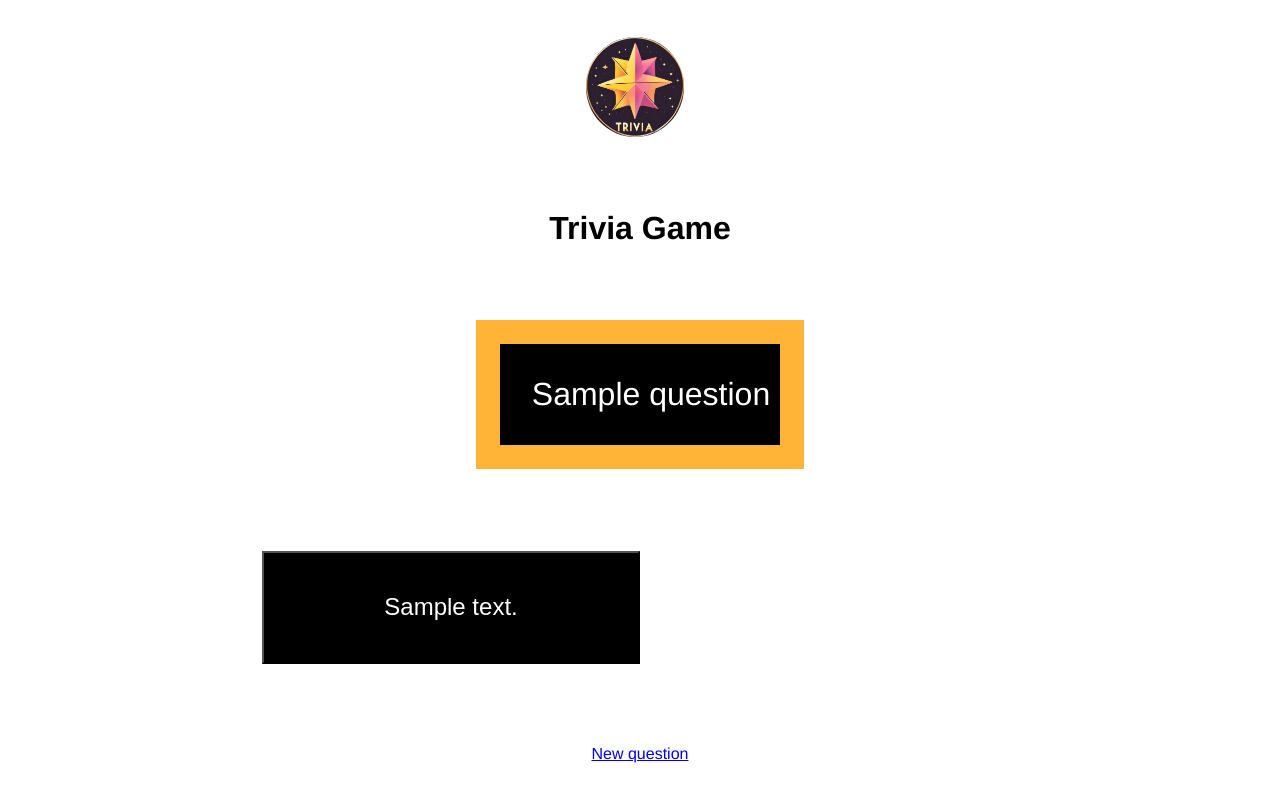
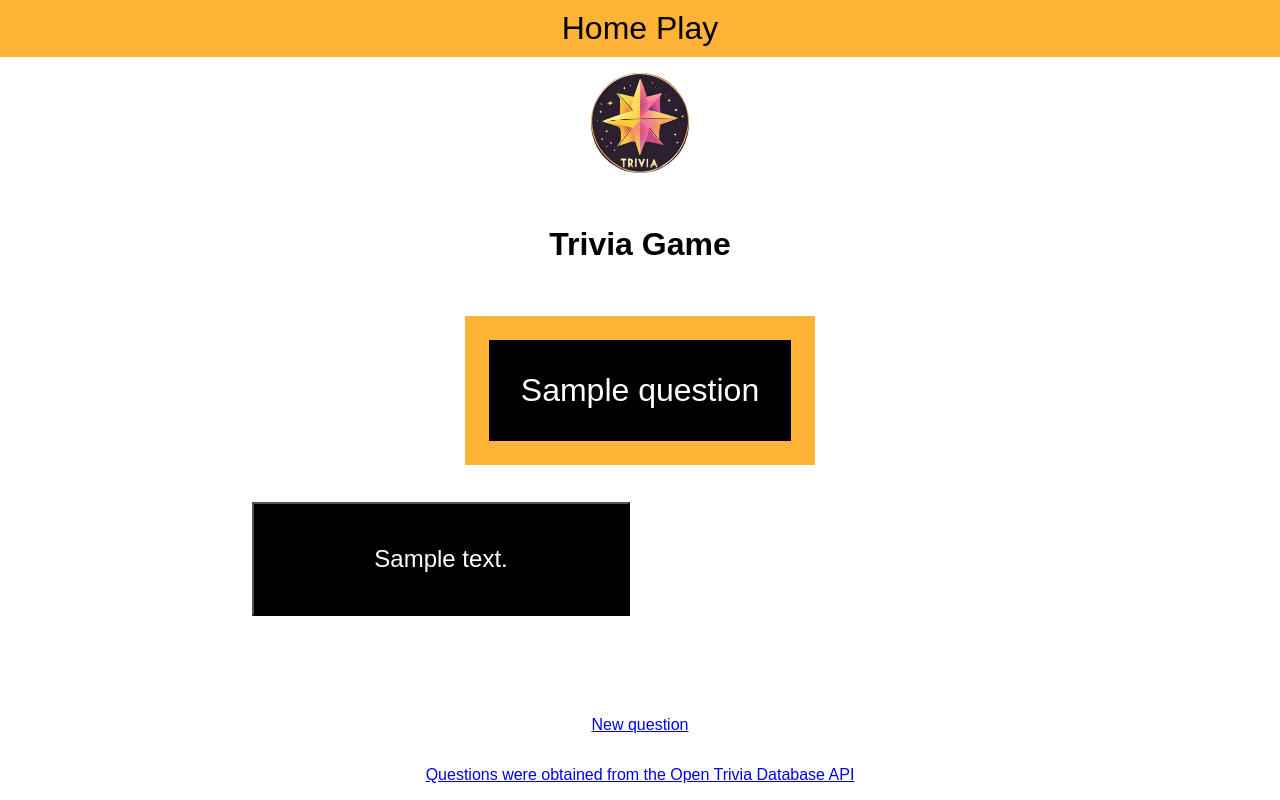
Before and after one commit to Jas-0528/ACIT2911-Project, a Flask app: page /play/1 in a window 1280 px wide. Run offline with Flask 3, Linux system fonts and the light colour scheme; tables that the repository leaves empty hold one stand-in row (values such as "Sample post").

Commit message:
Fix: correct structure and layout issues

```diff
--- a/static/style.css
+++ b/static/style.css
@@ -1,200 +1,112 @@
-* {margin: 0px;}
-
 :root {
-    --text-color:#ffa791;
+    --text-color: #ffa791;
     --background-color: #f9d388;
     --pink: #ff3186;
-    --Bittersweet-pink: #ff725c;
-    --Supernova-yellow: #ffb437;
-    --Mona-lisa-pink: #ff8f8f;
-    --Burgundy-red: #db1049;
-    --Star-pink: #f1728b;
+    --bittersweet-pink: #ff725c;
+    --supernova-yellow: #ffb437;
+    --mona-lisa-pink: #ff8f8f;
+    --burgundy-red: #db1049;
+    --star-pink: #f1728b;
+  }
+
+  * {
+    font-family: Arial, Helvetica, sans-serif;
   }
 
   body {
-    margin: 0;
-    padding: 0; /* Remove any default padding */
-    height: 100vh;
-    font-family: 'Franklin Gothic Medium', 'Arial Narrow', Arial, sans-serif;
+    margin: 0px;
+  }
+
+  nav {
+    background-color: var(--supernova-yellow);
+    padding: 10px 0;
+    font-size: 2em;
+    display: flex;
+    align-items: center;
+  }
+
+  nav ul {
+    margin: auto;
+    padding-inline: 0;
+  }
+
+  nav ul li {
+    display: inline-block;
+  }
+
+  nav a {
+    text-decoration: none;
+    color: black;
+  }
+
+  nav a:hover {
+    border-radius: 25%;
+    padding: 1rem;
+    background-color: var(--bittersweet-pink);
+  }
+
+  .container {
     display: grid;
     place-items: center;
-    width: fit-content;
+    height: calc(100vh - 57px);
   }
 
-/* center the game */
+  #home-logo {
+    margin: auto;
+    height: 500px;
+    border-radius: 50%;
+  }
+
+  h1 {
+    text-align: center;
+  }
+
   .play {
     display: grid;
     place-items: center;
-    height: 100vh;
-    width: 100vw;
+    height: calc(100vh - 57px);
   }
 
-/* make grid for answer options  2 by 2*/
+  .card {
+    border: 1.5rem solid var(--supernova-yellow);
+    padding: 2rem;
+    background-color: black;
+    color: white;
+    font-size: 2em;
+    text-align: center;
+  }
+
+  /* Make grid for answer options 2 by 2 */
   .options {
     display: grid;
     grid-template-columns: 1fr 1fr;
     gap: 10px;
   }
 
-.card {
-    border: 1.5rem solid var(--Supernova-yellow);
-    padding: 2rem;
-    /* border-radius: 25%; */
-    /* margin: 3.5cm; */
-    text-align: center;
-    /* display: inline-flex; */
-    justify-content: center;
-    align-items: center;
-    background-color: black;
-    color: white;
-    font-size: 2em;
-}
-
-.h1 {
-    padding: 0px;
-    font-size: 4em;
-}
-
-button:disabled,
-  button[disabled]{
-    background-color: #767676;
-    height: 3cm;
-    width: 10cm;
-    /* margin-bottom: 10px; */
-    color: white;
-    font-size: 1.5em;
-
-    text-align: center;
-    /* display: inline-flex; */
-    justify-content: center;
-    align-items: center;
-    margin: 5px;
-    /* above 4 is to center the text */
-}
-button:disabled,
-  button[disabled]:hover{
-    background-color: #767676;
-    transform: scale(1);
-}
-
-
   button {
     background-color: black;
     height: 3cm;
     width: 10cm;
-  /* margin-bottom: 10px; */
     color: white;
     font-size: 1.5em;
-
-  text-align: center;
-  /* display: inline-flex; */
-  justify-content: center;
-  align-items: center;
     margin: 5px;
-  /* above 4 is to center the text */
   }
 
-button:hover {
+  button:not(:disabled):hover {
     transform: scale(1.2);
     transition-duration: 0.2s;
-  background-color: var(--Supernova-yellow);
+    background-color: var(--supernova-yellow);
+  }
+
+  button:disabled {
+    background-color: #767676;
   }
 
   .hidden {
     display: none;
   }
 
-nav {
-    width: 100%;
-    background-color: var(--Supernova-yellow);
-    padding: 10px 0;
-    font-size: 2em;
-    position: fixed;
-    top: 0;
-    left: 0;
+  #play-logo {
+    height: 100px;
+    border-radius: 50%;
   }
-
-/* space out the nav links, the first 2 evenly and the last with less spce */
-nav li{
-    list-style-type: none;
-    text-decoration: none;
-    display: inline;
-    margin-left: 15%;
-}
-
-nav a {
-  text-decoration: none;
-  color: black;
-  display: inline-block;
-  position: relative;
-}
-
-nav a:hover {
-    color: black;
-    background-color: var(--Supernova-yellow);
-    border-radius: 25%;
-    padding: 1rem;
-    background-color: var(--Bittersweet-pink);
-}
-
-.profile-icon {
-    width: 2.5cm;
-    height: 2.5cm;
-    background-color: lightgray;
-    border-radius: 100%;
-    margin-bottom: 0px;
-    margin-left: 500px;
-}
-
-h2 {
-    margin: 0;
-    font-size: 4em;
-    text-decoration-color: var(--Mona-lisa-pink);
-}
-
-div {
-    display: flex;
-    align-items: center;
-}
-
-#Navlogo {
-    height: 100px;
-    border-radius: 6500%;
-    margin-right: 10px;
-}
-
-#CenteredLogo.LogoContainer {
-    text-align: center;
-}
-
-.LogoContainer {
-    text-align: center;
-}
-
-.LogoContainer img {
-    max-width: 100%;
-    max-height: 100%;
-    border-radius: 500%;
-}
-
-main {
-    padding-left: 280px;
-    padding-top: 120px;
-}
-
-section, div, div{
-    padding: 3px;
-    margin-left: 20px;
-}
-
-.card{
-    padding-right: 10px;
-}
-
-p{
-    font-size: 1.5rem;
-    background-color: var(--Star-pink);
-    padding: 1rem;
-    border-radius: 10px;
-
-}
--- a/templates/base.html
+++ b/templates/base.html
@@ -11,9 +11,18 @@
 </head>
 
 <body>
+  <nav>
+    <ul>
+      <li>
+        <a href="{{ url_for('html.home', question_id=random_id) }}">Home</a>
+      </li>
+      <li>
+        <a href="{{ url_for('html.play_question', question_id=random_id) }}">Play</a>
+      </li>
+    </ul>
+  </nav>
   {% block content %}
   {% endblock %}
-  </div>
 </body>
 
 </html>
--- a/templates/play.html
+++ b/templates/play.html
@@ -1,9 +1,10 @@
 {% extends "base.html" %}
 
 {% block content %}
-<img src="../static/TriviaLogo.png" alt="Logo" id="Navlogo">
+<div class="play">
+  <img src="../static/logo.png" alt="Trivia Game logo" id="play-logo">
   <h1>Trivia Game</h1>
-<body class="play">
+
   <span class="card">{{ question }}</span>
 
   {% if answered %}
@@ -14,16 +15,19 @@
     {% for answer in answers %}
     <form method="POST" action="{{ url_for('html.play_question_submit', question_id=id) }}">
       <input type="hidden" name="answer" value="{{ answer }}">
-    <button class="rectangle" id="rectangle1" type="submit" {{ disabled }}>{{ answer }}</button>
+      <button type="submit" {{ disabled }}>{{ answer }}</button>
     </form>
     {% endfor %}
   </div>
 
   {% if answered %}
   <p class="{{ 'hidden' if not correct else '' }}">Correct!</p>
-<p class="{{ 'hidden' if correct else '' }}">Nope. The answer was {{ correct_answer }}.</p>
+  <p class="{{ 'hidden' if correct else '' }}">Sorry. The answer was {{ correct_answer }}.</p>
+  {% else %}
+  <p></p>
   {% endif %}
 
   <a href="{{ url_for('html.play_question', question_id=random_id) }}">New question</a>
-</body>
+  <a href="https://opentdb.com/api_config.php">Questions were obtained from the Open Trivia Database API</a>
+</div>
 {% endblock %}
```
Also changed, not shown: templates/home.html (+4 -27 lines), static/logo.png (renamed from static/TriviaLogo.png). Lines whose indentation alone changed are shown as unchanged.
